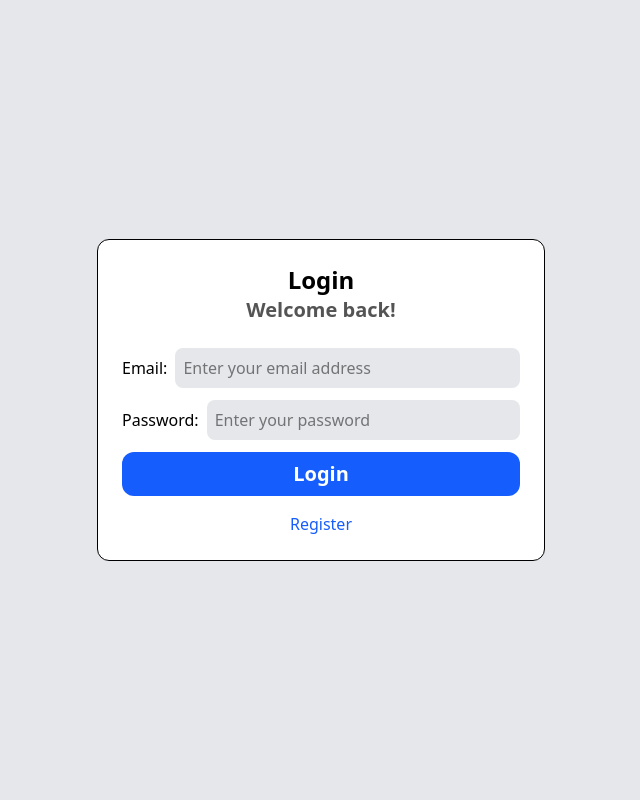
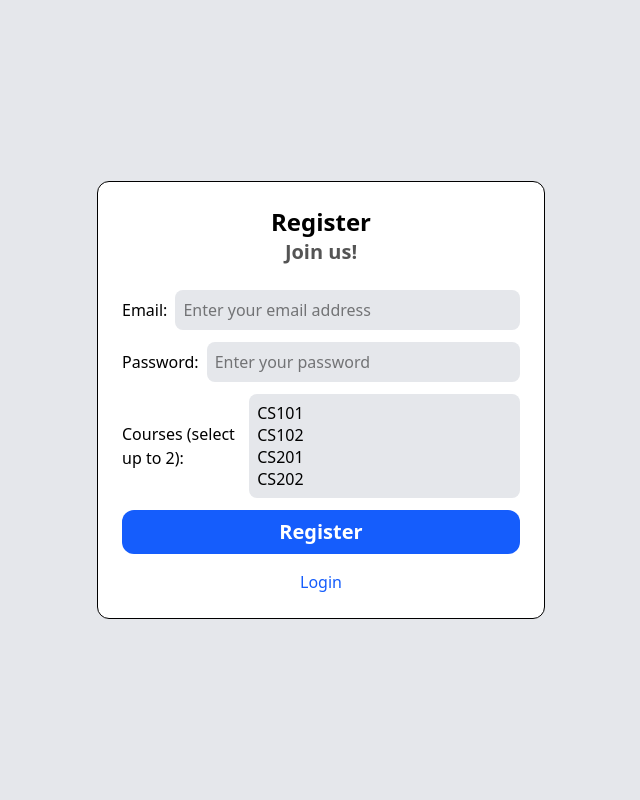
Before and after one commit to PeaceOloruntoba/ddd-eureka, a Flask app: page /login in a window 1280 px wide. Shown: the whole page, without its empty margins (319-959 px from the left). Run offline with Flask 3, Linux system fonts and the light colour scheme.

Commit message:
Update login.html

```diff
--- a/templates/login.html
+++ b/templates/login.html
@@ -11,13 +11,13 @@
     >
       <div class="bg-white p-6 border rounded-xl w-md">
         <div class="flex flex-col items-center w-full">
-          <span class="text-2xl font-semibold">Login</span>
-          <span class="text-xl font-semibold animate-pulse">Welcome back!</span>
+          <span class="text-2xl font-semibold">Register</span>
+          <span class="text-xl font-semibold animate-pulse">Join us!</span>
           {% if error %}
           <span class="text-red-600">{{ error }}</span>
           {% endif %}
         </div>
-        <form action="/login" method="POST" class="flex flex-col gap-3 pt-6">
+        <form action="/register" method="POST" class="flex flex-col gap-3 pt-6">
           <div class="flex items-center gap-2">
             <label for="email">Email:</label>
             <input
@@ -38,16 +38,27 @@
               required
             />
           </div>
+          <div class="flex items-center gap-2">
+            <label for="courses">Courses (select up to 2):</label>
+            <select
+              name="courses"
+              multiple
+              class="bg-gray-200 w-full outline-gray-500 p-2 rounded-lg"
+            >
+              <option value="CS101">CS101</option>
+              <option value="CS102">CS102</option>
+              <option value="CS201">CS201</option>
+              <option value="CS202">CS202</option>
+            </select>
+          </div>
           <button
             type="submit"
             class="w-full bg-blue-600 text-white py-2 items-center text-center font-semibold text-xl rounded-xl"
           >
-            Login
+            Register
           </button>
         </form>
-        <a href="/register" class="text-blue-600 mt-4 block text-center"
-          >Register</a
-        >
+        <a href="/login" class="text-blue-600 mt-4 block text-center">Login</a>
       </div>
     </main>
   </body>
```
